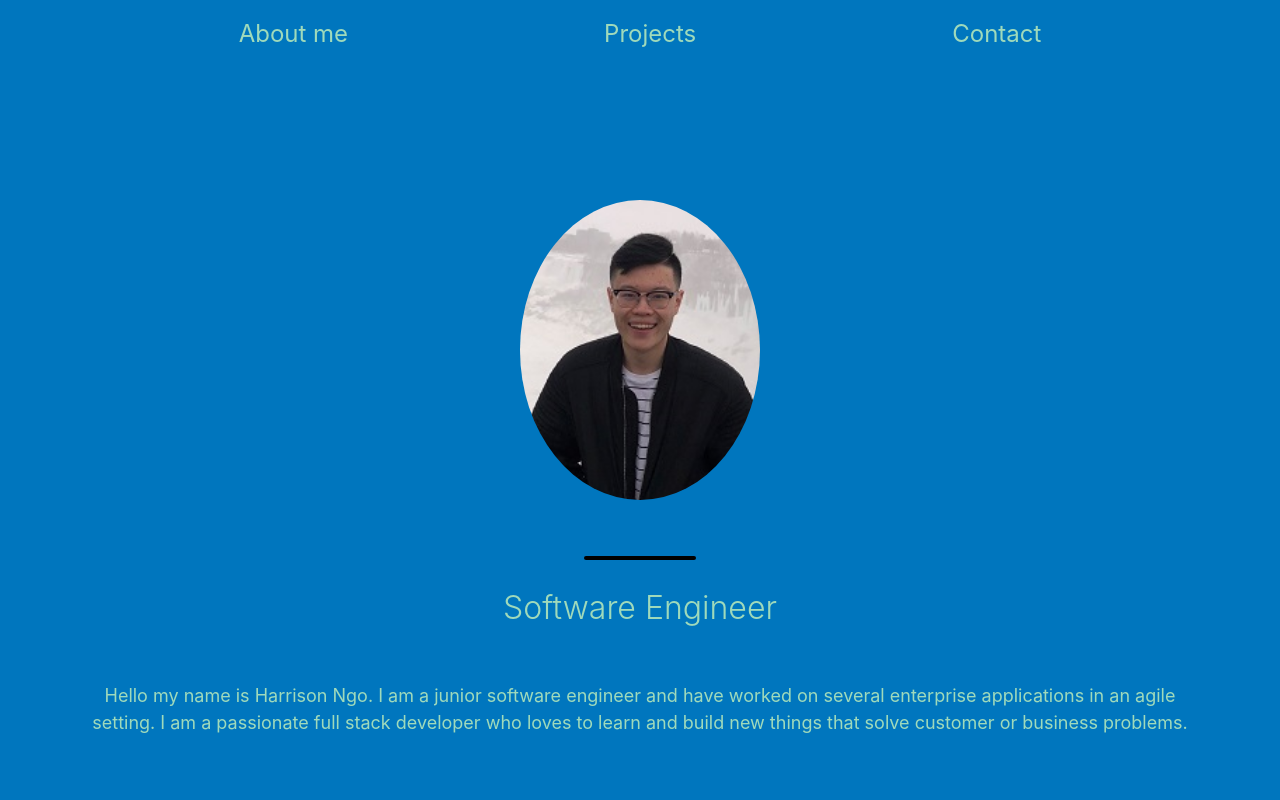
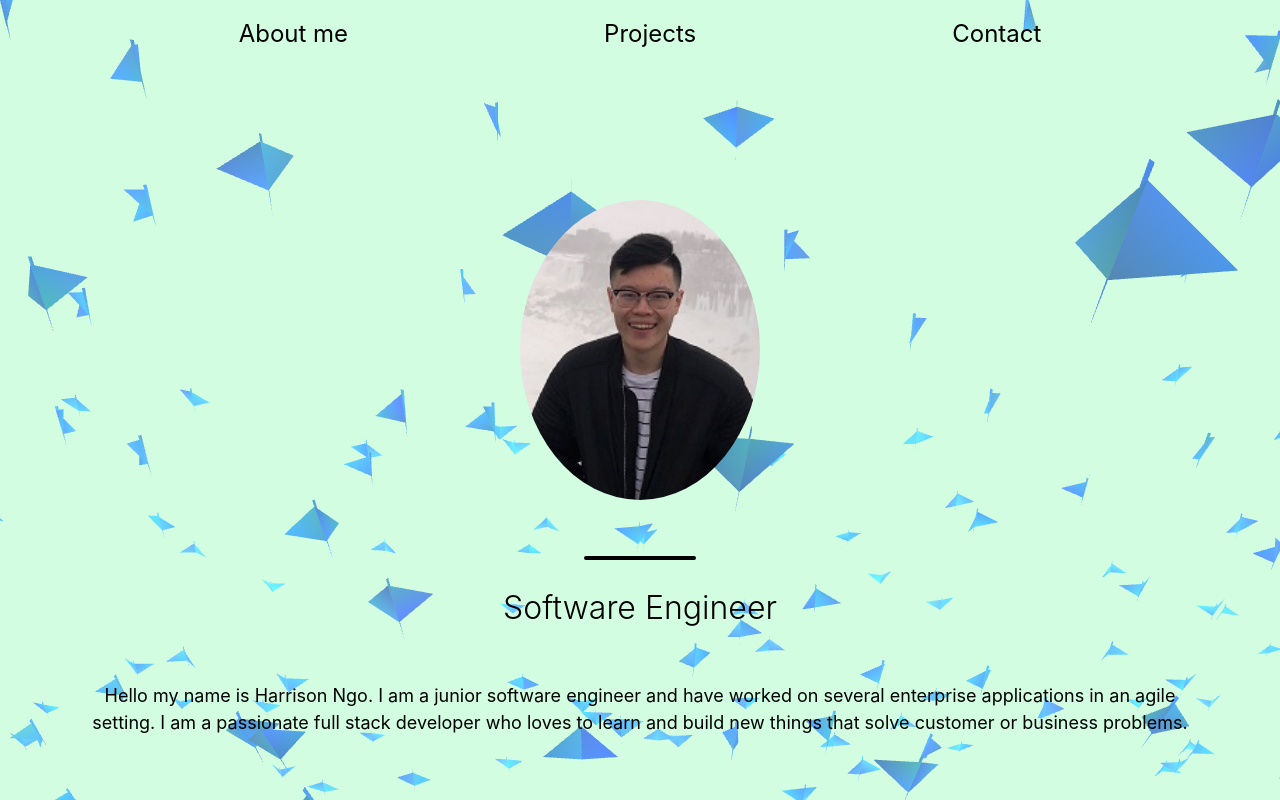
Before and after one commit to NgoHarrison/NgoHarrison.github.io, a website: page index.html in a window 1280 px wide. Shown: the top 800 px of the page. Drawn offline with nearby package versions, Linux system fonts and the light colour scheme; animation ran at ten frames a second.

Commit message:
Update background of website

```diff
--- a/index.html
+++ b/index.html
@@ -18,24 +18,24 @@
       integrity="sha256-9/aliU8dGd2tb6OSsuzixeV4y/faTqgFtohetphbbj0="crossorigin="anonymous"></script>
   </head>
 
-  <body class="my-primary">
+  <body class="my-primary" id="my-background">
     <nav class="navbar navbar-expand-lg text-center fixed-top" id="navbar">
       <div class="container text-center">
         <div class="collapse navbar-collapse" id="navbarResponsive">
           <ul class="navbar-nav ml-auto mx-auto d-flex" style="justify-content:
             space-around;">
             <li class="nav-item px-5 hoverable">
-              <a class="nav-link nav-btn" href="#about" style="color:#9FDABB;">About
+              <a class="nav-link nav-btn" href="#about" style="color:#000000;">About
                 me
               </a>
             </li>
             <li class="nav-item px-5 hoverable">
               <a class="nav-link nav-btn" href="#projects"
-                style="color:#9FDABB;">Projects</a>
+                style="color:#000000;">Projects</a>
             </li>
             <li class="nav-item px-5 hoverable">
               <a class="nav-link nav-btn" href="#contact"
-                style="color:#9FDABB;">Contact</a>
+                style="color:#000000;">Contact</a>
             </li>
           </ul>
         </div>
@@ -48,9 +48,9 @@
           <div class="divider-custom-line"></div>
         </div>
         <p class="masthead-subheading font-weight-light mb-0" style="color:
-          #9FDABB; font-size: xx-large;">Software
+          #000000; font-size: xx-large;">Software
           Engineer</p>
-        <p style="margin-top: 50px;color: #9FDABB; font-size: large;">
+        <p style="margin-top: 50px;color: #000000; font-size: large;">
           Hello my name is Harrison Ngo. I am a junior software
           engineer
           and have worked on several enterprise applications in an
@@ -177,5 +177,25 @@
             20px;"></i>
         </a>
       </div>
+      <script
+        src="https://cdnjs.cloudflare.com/ajax/libs/three.js/r121/three.min.js"></script>
+      <script
+        src="https://cdn.jsdelivr.net/npm/vanta@0.5.21/dist/vanta.birds.min.js"></script>
+      <script>
+        VANTA.BIRDS({
+          el: "#my-background",
+          mouseControls: true,
+          touchControls: true,
+          gyroControls: false,
+          minHeight: 200.00,
+          minWidth: 200.00,
+          scale: 1.00,
+          scaleMobile: 1.00,
+          backgroundColor: 0xd3fde1,
+          color1: 0x20639b,
+          color2: 0x173f5f,
+          speedLimit: 2.00
+        })
+</script>
     </body>
   </html>
--- a/style.css
+++ b/style.css
@@ -22,7 +22,7 @@ nav li {
 
 nav li a {
   transition: 0.5s color ease-in-out;
-  color: #056674;
+  color: #000000;
 }
 
 .hoverable {
@@ -30,7 +30,7 @@ nav li a {
   backface-visibility: hidden;
   vertical-align: middle;
   position: relative;
-  color: #9fdabb;
+  color: #000000;
   box-shadow: 0 0 1px rgba(0, 0, 0, 0);
   transform: translateZ(0);
   transition-duration: 0.3s;
@@ -121,7 +121,7 @@ a.navlink:hover {
 .masthead .masthead-heading {
   font-size: 2.75rem;
   line-height: 2.75rem;
-  color: #d36f6f !important;
+  color: #000000 !important;
 }
 .masthead .masthead-subheading {
   font-size: 1.25rem;
@@ -145,26 +145,12 @@ a.navlink:hover {
   }
 }
 
-.resume-button {
-  background-color: #d36f6f !important;
-}
-
-.my-primary {
-  background-color: #0076be;
-}
-
-.my-secondary {
-  background-color: #0076be;
-}
-
 .card-footer {
-  background-color: #ffffff;
   border-top: none;
 }
 
 .more-button {
   color: #fff;
-  background-color: #d36f6f !important;
 }
 
 .icon-link {
```
